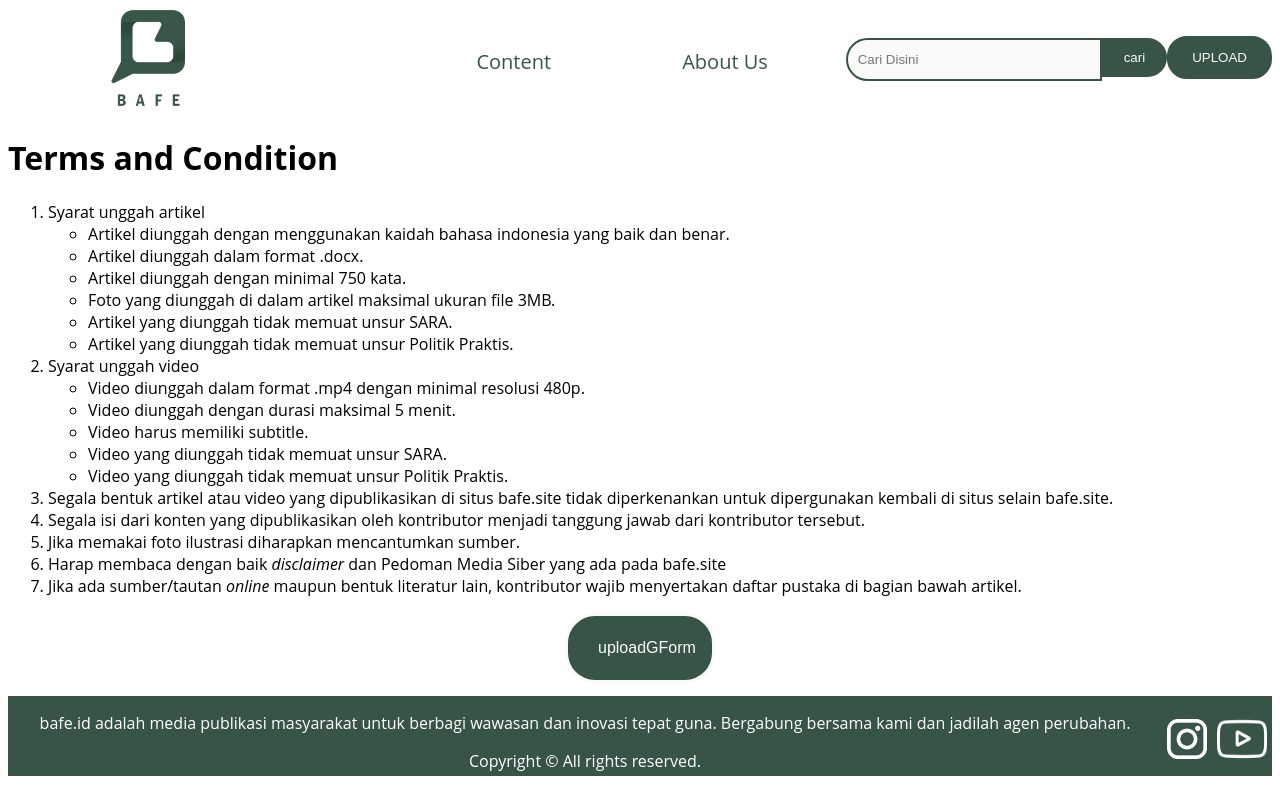
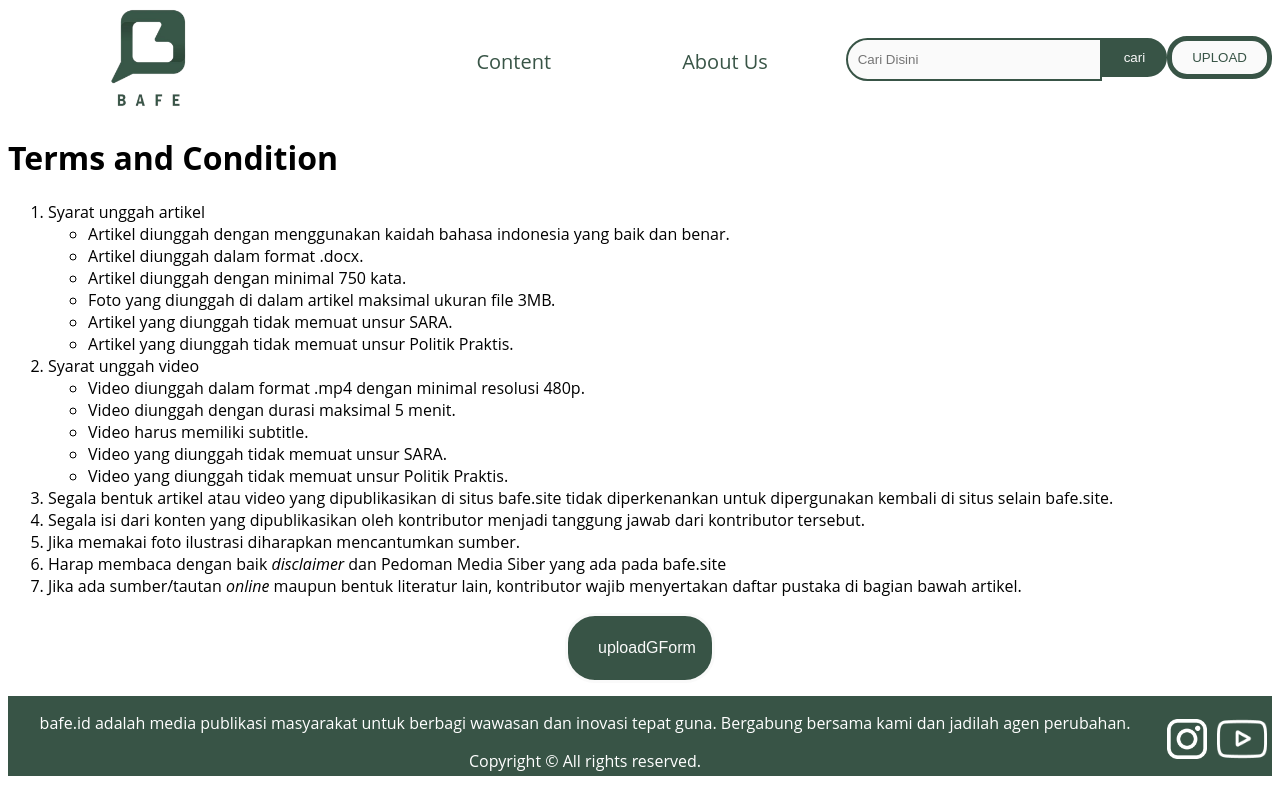
Before and after one commit to bafe-site/bafe-ui, a Vue app: page /termsAndCondition in a window 1280 px wide. In both pictures the pointer is over the input "UPLOAD". Built offline with nearby package versions, Linux system fonts and the light colour scheme.

Commit message:
css styling

```diff
--- a/src/components/TheHeader.vue
+++ b/src/components/TheHeader.vue
@@ -92,6 +92,11 @@ export default {
         background-color: #385446;
         color: #fafafa;
     }
+    .uploadButton:hover {
+      background-color: #fafafa;
+      color: #385446;
+      border-color: #385446;
+    }
     .logo {
         width: 200px;
         height: 100px;
--- a/src/pages/termsAndCondition.vue
+++ b/src/pages/termsAndCondition.vue
@@ -87,4 +87,10 @@ export default {
   color: #fafafa;
   font-size: 16px;
 }
+.uploadGFormButton:hover {
+  background-color: #fafafa;
+  color: #385446;
+  border-color: #385446;
+}
+
 </style>
```
